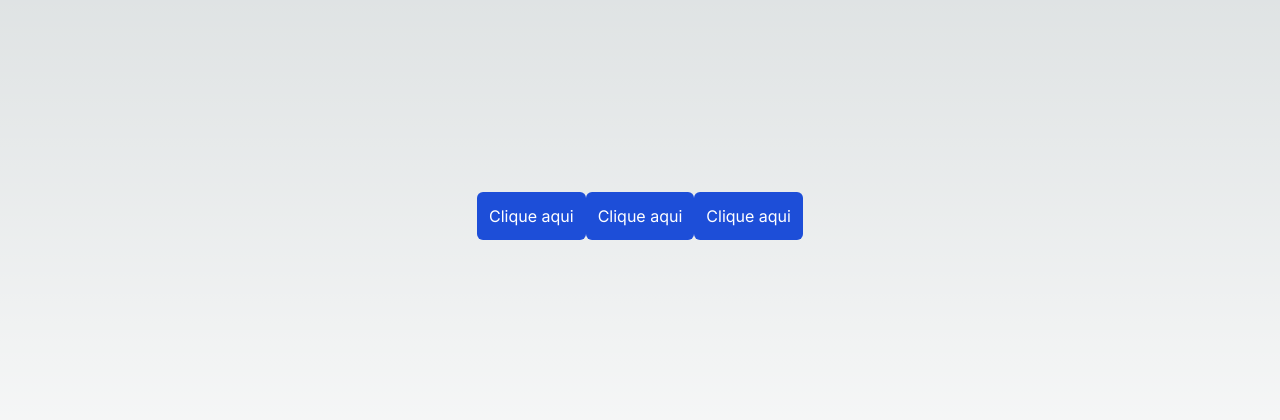
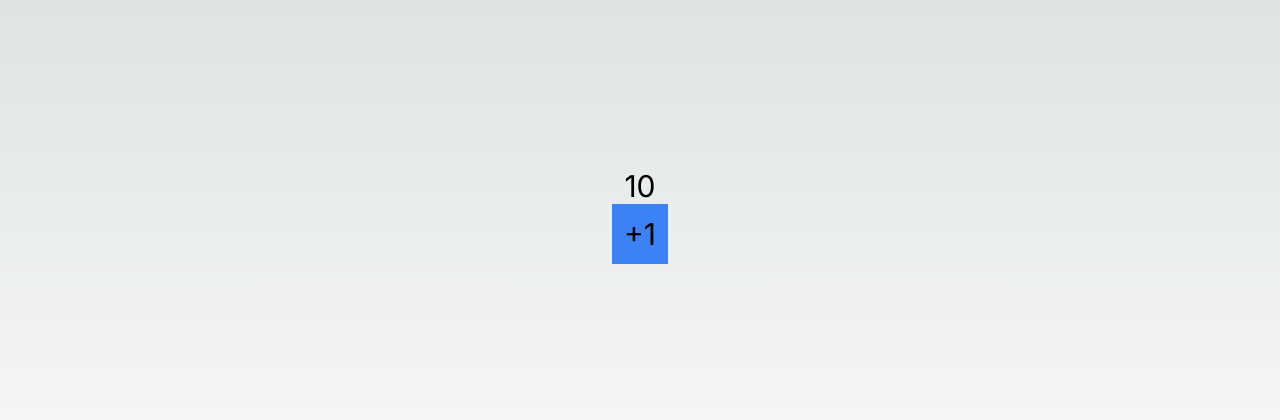
Before and after one commit to TayseRosa/react-js, a Next.js app: page / in a window 1280 px wide. Shown: the part 184-604 px from the top of the page. Built offline with nearby package versions, Linux system fonts and the light colour scheme.

Commit message:
Curso de revisão de React

```diff
--- a/src/app/page.tsx
+++ b/src/app/page.tsx
@@ -1,18 +1,20 @@
 "use client"
 
-import { CustomButton } from "./components/CustomButton";
+import { useState } from "react";
+
+//import { CustomButton } from "./components/CustomButton";
 
 const Page = () => {
+  const [ count, setCount ] = useState<number>(10);
 
-  const handleButton1 = () => alert('Clicou no botão 1');
-  const handleButton2 = () => alert('Clicou no botão 2');
-  const handleButton3 = () => alert('Clicou no botão 3');
+  const handleClickButton = () => {
+
+  }
 
   return(
-    <div className="w-screen h-screen flex justify-center items-center">
-      <CustomButton label="Clique aqui" onClick={handleButton1} />
-      <CustomButton label="Clique aqui" onClick={handleButton2} />
-      <CustomButton label="Clique aqui" onClick={handleButton3} />
+    <div className="w-screen h-screen flex flex-col justify-center items-center text-3xl">
+      <p>{count}</p>
+      <button onClick={handleClickButton} className="bg-blue-500 p-3" > +1  </button>
     </div>
   );
 }
```
